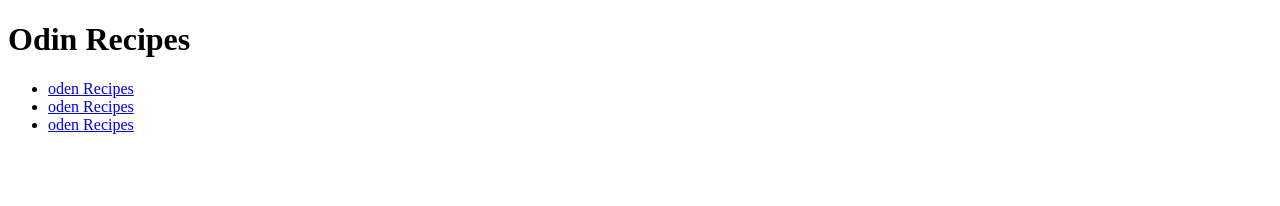
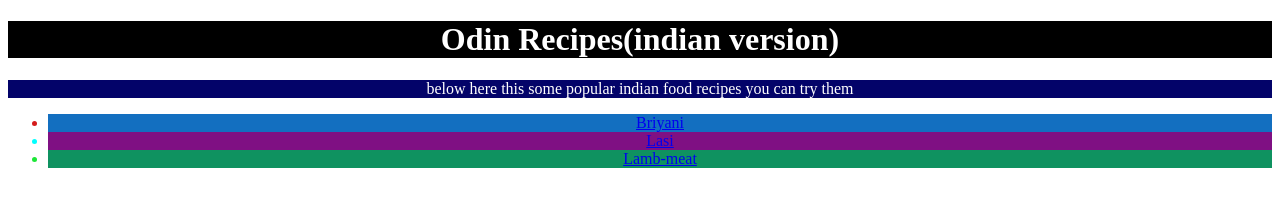
Before and after one commit to Lagsubham/odin-recipes, a plain HTML site: page index.html in a window 1280 px wide. Drawn offline with Linux system fonts and the light colour scheme.

Commit message:
style is added

```diff
--- a/index.html
+++ b/index.html
@@ -3,13 +3,23 @@
   <head>
     <meta charset="UTF-8">
     <title>My First Webpage</title>
+    <link rel="stylesheet" href="style.css">
   </head>
   <body>
-     <h1>Odin Recipes</h1>
-     <ul>
-     <li><a href="./recipes/briyani.html">oden Recipes</a></li>
-     <li><a href="./recipes/lasi.html">oden Recipes</a></li>
-     <li><a href="./recipes/lamb-meat.html">oden Recipes</a></li>
-    </ul>
+     <h1>Odin Recipes(indian version)</h1>
+     <p>below here this some popular indian food recipes you can try them</p>
+  <div class="big">
+    <ul>
+    <div class="one">
+     <li><a href="./recipes/briyani.html">Briyani</a></li>
+    </div>
+    <div class="two">
+     <li><a href="./recipes/lasi.html">Lasi</a></li>
+    </div>
+    <div class="three">
+     <li><a href="./recipes/lamb-meat.html">Lamb-meat</a></li>
+    </div>
+   </ul>
+  </div>
   </body>
 </html>
--- /dev/null
+++ b/style.css
@@ -0,0 +1,29 @@
+h1 {
+    text-align: center;
+    background-color: black;
+    color: #ffffff;
+}
+p {
+    background-color: rgb(3, 3, 105);
+    color: rgb(255, 255, 255);
+    text-align: center;
+}
+.one {
+    color: #d41b1b;
+    text-align: center;
+    background-color: rgb(19, 111, 192);
+}
+.two {
+    color: aqua;
+    text-align: center;
+    background-color: rgb(127, 16, 131);
+}
+.three {
+    color: rgb(28, 230, 55);
+    text-align: center;
+    background-color: rgb(15, 146, 96);
+}
+img {
+    width: 500px;
+    height: auto;
+}
```
Also changed, not shown: recipes/briyani.html (+4 -2 lines), recipes/lamb-meat.html (+4 -2 lines), recipes/lasi.html (+4 -2 lines).
